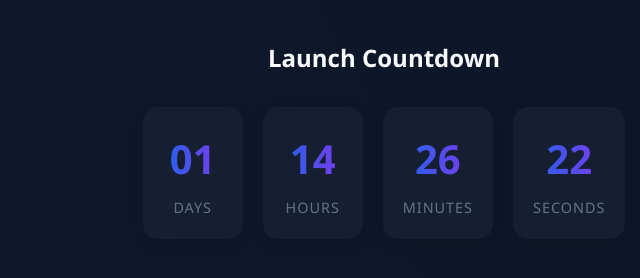
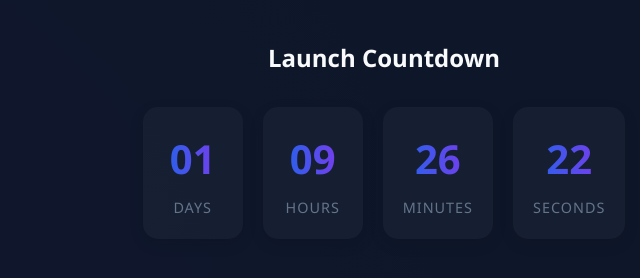
Before and after one commit to IamMaverickX/Optima-X, a plain HTML site: page index.html in a window 1280 px wide. Shown: the part 487-765 px from the top of the page, 256-896 px from the left. Drawn offline with Linux system fonts and the light colour scheme.

Commit message:
Update index.html

```diff
--- a/index.html
+++ b/index.html
@@ -846,8 +846,8 @@
     <script>
         // Countdown Timer
         function updateCountdown() {
-            // Set the launch date: November 30, 2025, 15:00 EST
-            const launchDate = new Date('November 29, 2025 15:00:00 EST');
+            // Set the launch date: November 29, 2025, 15:00 UTC
+            const launchDate = new Date('November 29, 2025 15:00:00 UTC');
             const now = new Date();
             const timeDifference = launchDate - now;
 
```
